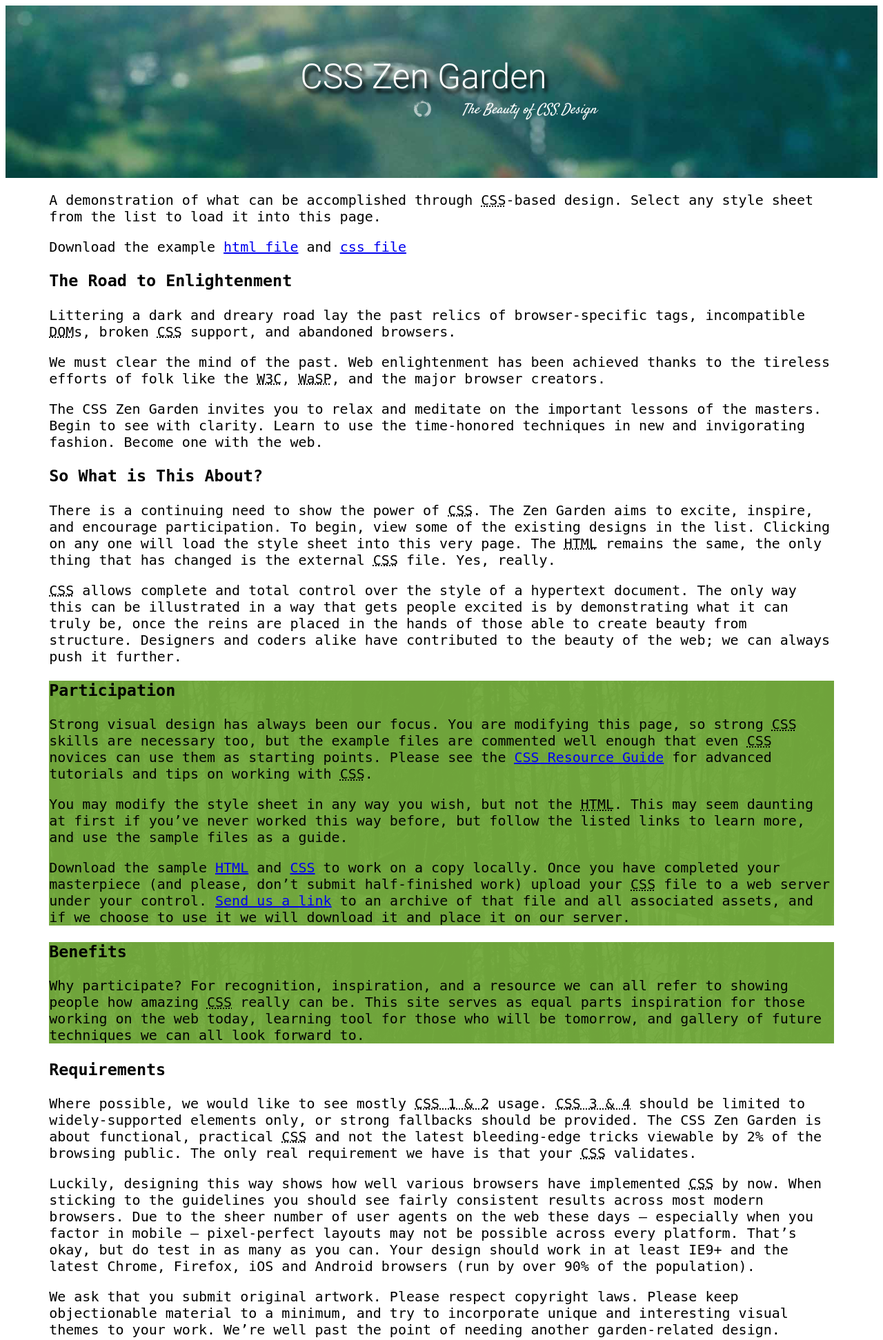
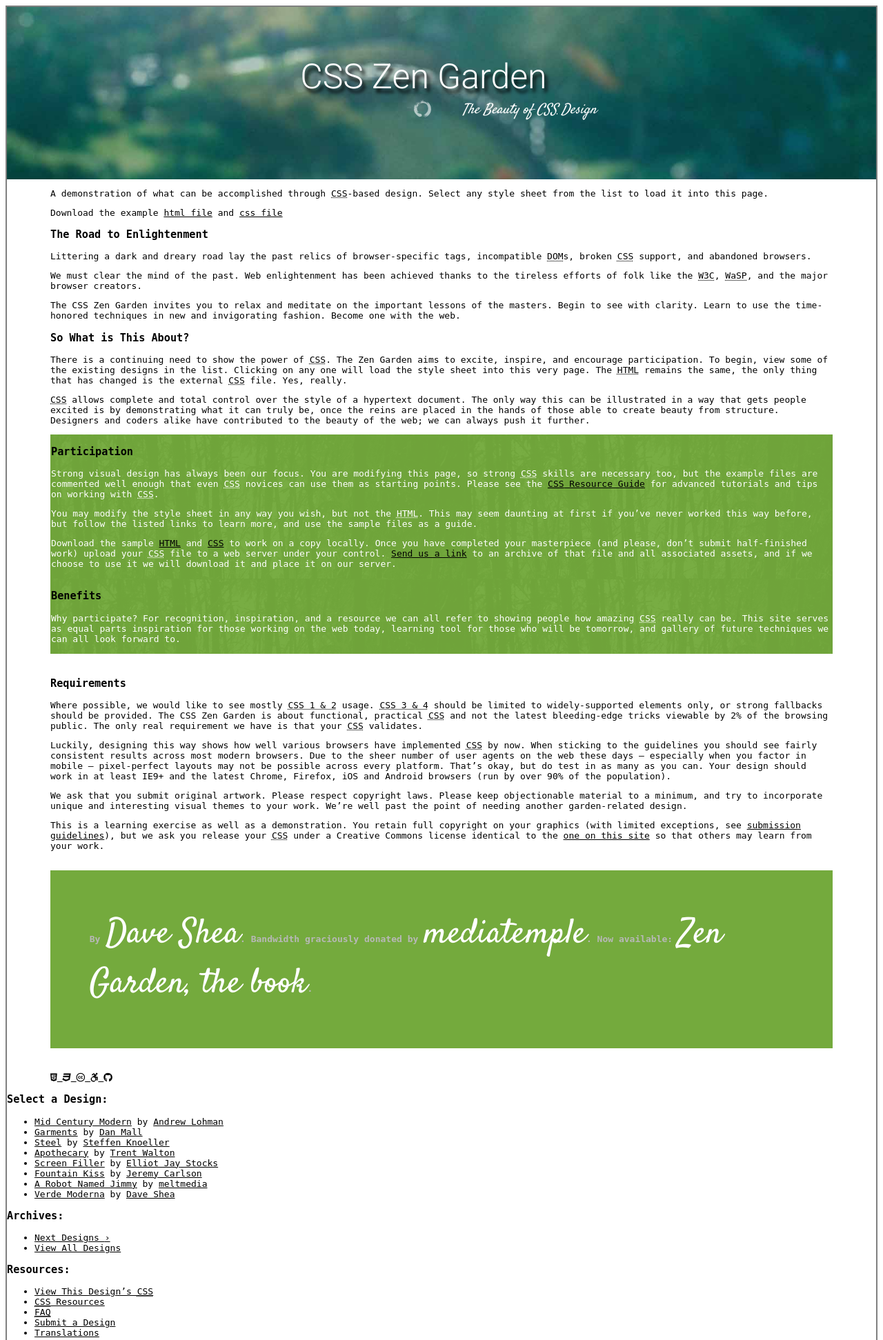
Before and after one commit to arielpiccolo/codeNation_weekly_records, a web app: file projects/zenGarden/html/index.html in a window 1280 px wide. Shown: the top 1943 px of the page at 69% size. Run offline with its HTML, style and script files only (its server is not run), Linux system fonts and the light colour scheme; some libraries are stand-ins or nearby versions.

Commit message:
updates to zen-garden project css file

```diff
--- a/projects/zenGarden/css/style.css
+++ b/projects/zenGarden/css/style.css
@@ -7,7 +7,7 @@
 
 body {
     font-family: IBM, Plex, Mono;
-    font-size: 20px;
+    font-size: 13px;
     font-weight: lighter;
     text-align: left;
 }
@@ -18,6 +18,7 @@
     text-align: left;
     padding-left: 5%;
     padding-right: 5%;
+
 }
 
 /* top of the page*/
@@ -39,7 +40,7 @@
     font-weight: 580;
     color: white;
     text-align: center;
-    text-shadow: 4px 6px 5px rgb(0, 0, 0);
+    text-shadow: 4px 6px 5px black;
     font-family: Roboto;
 
 }
@@ -63,30 +64,62 @@
 
 }
 
+
 /* middle of the page  */
 
 .participation,.benefits {
     background: url(/img/bamboo.png) rgb(116, 170, 61);
+    color: white;
+    border: 1px solid transparent;
+}
+
+.participation, .benefits h3, a{
+    color: black;
 }
 
 
+.participation p{
+    color: white;
+
+}
+
+
+
+.requirements {
+    padding-bottom: 2%;
+}
 
 p[role="contentinfo"]  {
     background-color: rgb(116, 170, 61);;
     padding: 5%;
     color: rgb(184, 184, 184);
-
+    font-weight: bold;
+    margin-top: 2.5%;
 
 }
 
 p[role="contentinfo"] a {
+    padding-top: 3%;
     font-family: Satisfy;
-    font-size: 40px;
+    font-size: 50px;
     color: white;
     font-size-adjust: unset;
     text-decoration: none;
+    font-weight: lighter;
 
 }
+
+
+.page-wrapper {
+    border: 2px solid gray;
+}
+
+.requirements h3 {
+    margin-top: 3%;
+}
+
+
+
 
 /* BOTTOM OF PAGE */
 
@@ -94,5 +127,5 @@
 1. cant get the top text centered
 2. who to set colour in between divs 'participation
 and benefits
-
+3. give margin last p in ' about ' and ' participation '
 */
```
